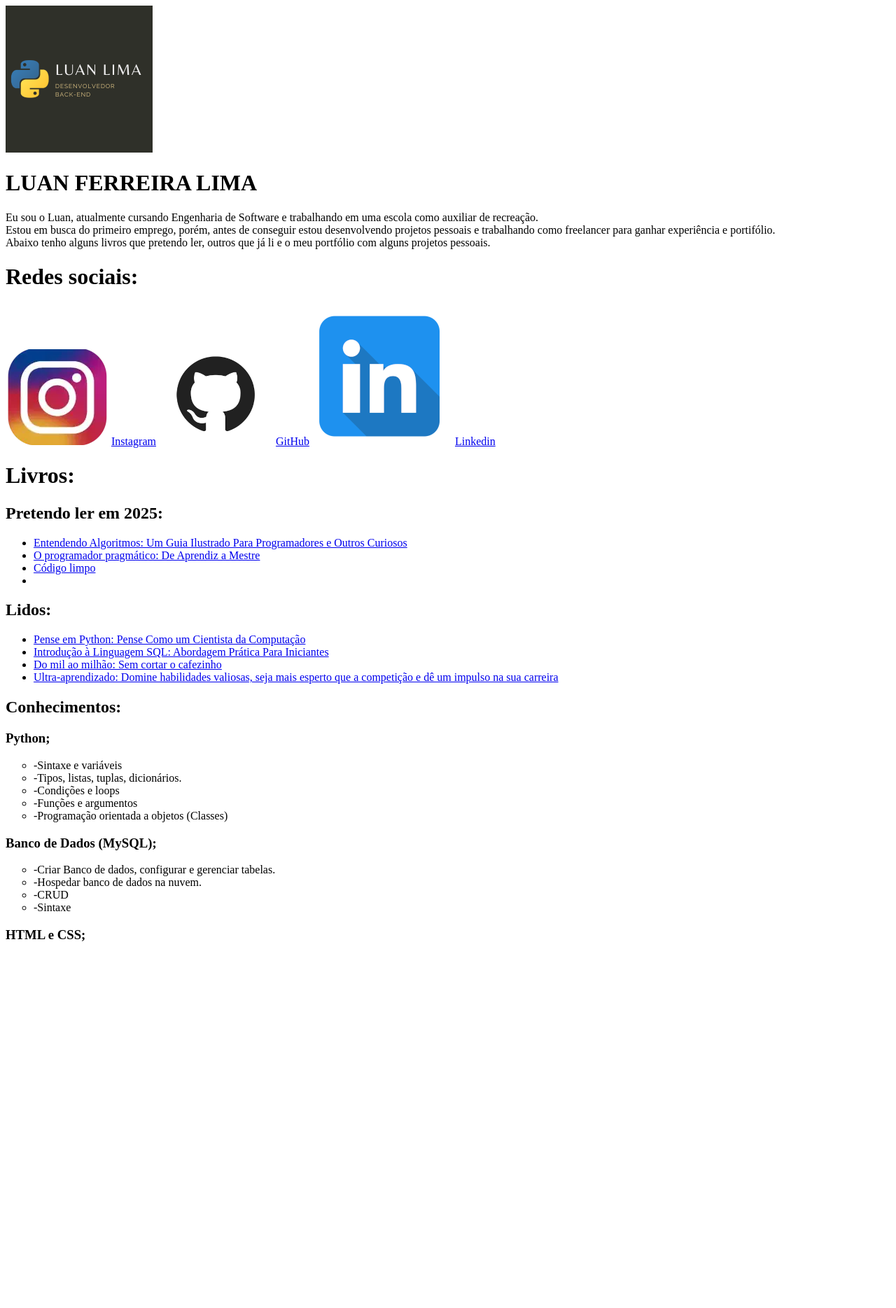
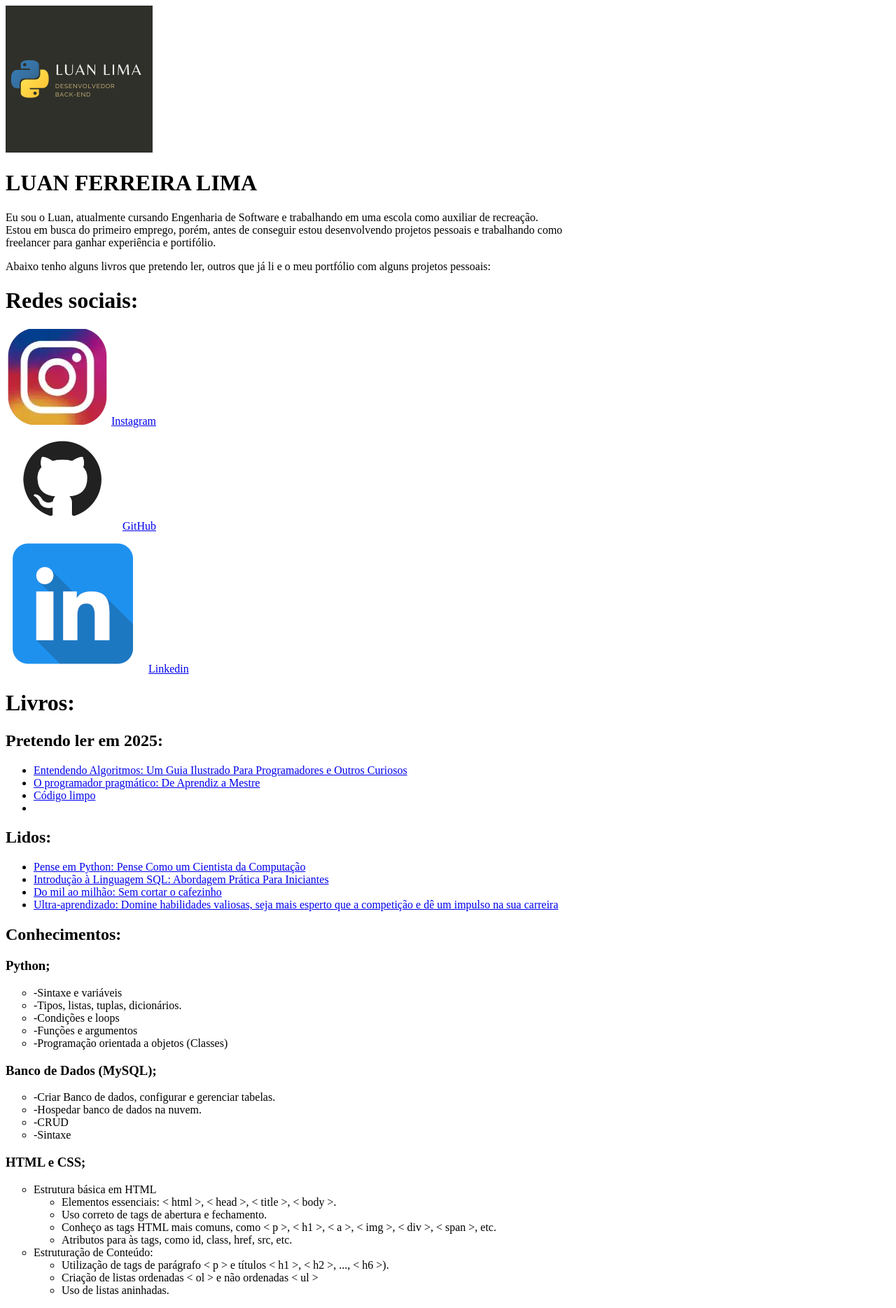
Before and after one commit to Luan280/Site_Flask, a Flask app: page / in a window 1280 px wide. Shown: the whole page at 70% size. Before the commit the page ends 1345 px from the top, so only its background shows below. Run offline with Flask 3, Linux system fonts and the light colour scheme.

Commit message:
Dados html

```diff
--- a/static/estilo.css
+++ b/static/estilo.css
@@ -1,3 +1,7 @@
 #teste{
+    align-self: center;
     width: 500px;
  }
+.body{
+    align-items: center;
+ }
--- a/templates/homepage.html
+++ b/templates/homepage.html
@@ -11,16 +11,16 @@
     <h1 id = "teste" >LUAN FERREIRA LIMA</h1>
     <p> Eu sou o Luan, atualmente cursando Engenharia de Software e trabalhando em uma escola como auxiliar de recreação.<br>
         Estou em busca do primeiro emprego, porém, antes de conseguir estou desenvolvendo projetos pessoais e
-        trabalhando como freelancer para ganhar experiência e portifólio.<br>
-        Abaixo tenho alguns livros que pretendo ler, outros que já li e o meu portfólio com alguns projetos pessoais.
-
+        trabalhando como<br> freelancer para ganhar experiência e portifólio.<br></p>
+    <p>
+        Abaixo tenho alguns livros que pretendo ler, outros que já li e o meu portfólio com alguns projetos pessoais:
     </p>
     <div>
         <h1>Redes sociais:</h1>
         <img class="logo_imagens" src="{{ url_for('static', filename='imagens/logo-instagram.webp') }}" alt="Logo-Instagram">
-        <a href="https://www.instagram.com/luan_lima280/" target="_blank">Instagram</a>
+        <a href="https://www.instagram.com/luan_lima280/" target="_blank">Instagram</a><br>
         <img class="logo_imagens" src="{{ url_for('static', filename='imagens/logo-github.png')}}" alt="Logo-GitHub">
-        <a href="https://github.com/Luan280" target="_blank">GitHub</a>
+        <a href="https://github.com/Luan280" target="_blank">GitHub</a><br>
         <img class="logo_imagens" src="{{ url_for('static', filename='imagens/logo-linkedin.png')}}" alt="Logo-Linkedin">
         <a href="https://www.linkedin.com/in/luan-lima280/" target="_blank">Linkedin</a>
     </div>
@@ -59,5 +59,21 @@
             <li> -Sintaxe</li>
         </ul>
         <h3 class="sub-titulos">HTML e CSS;</h3>
+        <ul type= "circle">
+            <li>Estrutura básica em HTML</li>
+            <ul>
+                <li>Elementos essenciais: < html >, < head >, < title >, < body >.</li>
+                <li>Uso correto de tags de abertura e fechamento.</li>
+                <li>Conheço as tags HTML mais comuns, como < p >, < h1 >, < a >, < img >, < div >, < span >, etc.</li>
+                <li>Atributos para às tags, como id, class, href, src, etc.</li>
+            </ul>
+            <li>Estruturação de Conteúdo:</li>
+            <ul>
+                <li>Utilização de tags de parágrafo < p > e títulos < h1 >, < h2 >, ..., < h6 >).</li>
+                <li>Criação de listas ordenadas < ol > e não ordenadas < ul ></li>
+                <li>Uso de listas aninhadas.</li>
+
+            </ul>
+        </ul>
 </body>
 </html>
```
